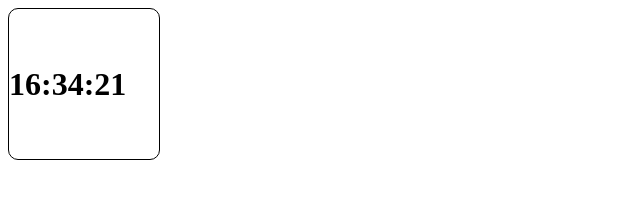
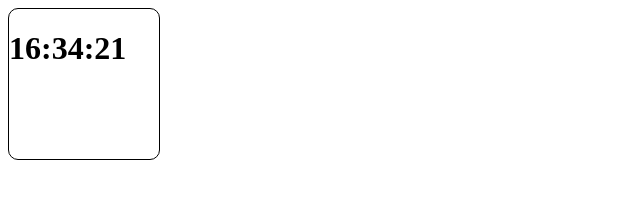
Before and after one commit to TechnologicallyAdvancedMango/mangoclicker, a plain HTML site: page clock.html in a window 1280 px wide. Shown: the whole page, without its empty margins (0-640 px from the left). Drawn offline with Linux system fonts and the light colour scheme.

Commit message:
block display

```diff
--- a/clock.html
+++ b/clock.html
@@ -4,8 +4,7 @@
        <title id="title"></title>
        <style>
             .container {
-                vertical-align: middle;
-                display: flex;
+                display: block;
                 align-items: center;
                 width: 150px;
                 height: 150px;
```
